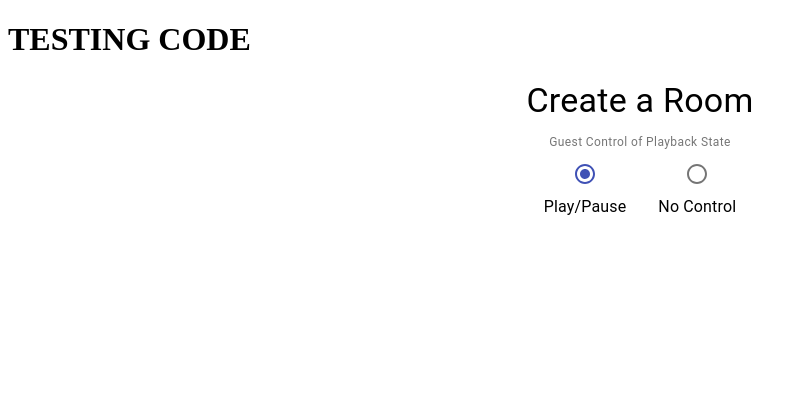
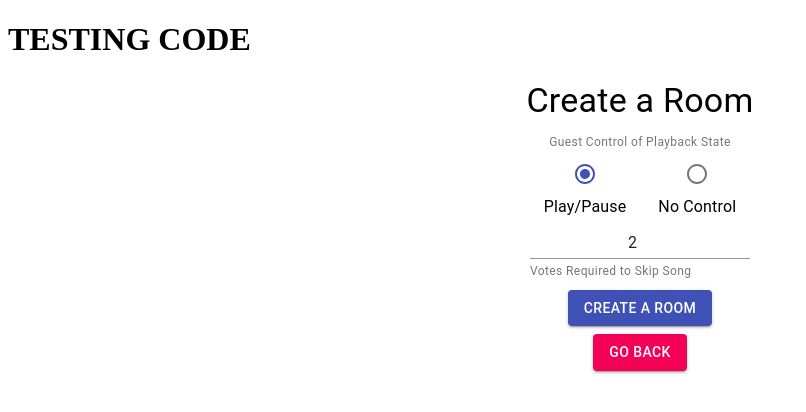
Before and after one commit to NikolaTosic-sudo/react-django_app, a React app in the folder partyControl/frontend/: page /create in a window 1280 px wide. Shown: the top 412 px of the page, without its empty margins (0-806 px from the left). Built offline with nearby package versions, Linux system fonts and the light colour scheme; the HTML template or start-up script is replaced by a standard one.

Commit message:
Update CreateRoomPage.js
Adding Buttons for creating a room and going to home page + voting to skip a song, for now only styling part of it, no logic

```diff
--- a/partyControl/frontend/src/components/CreateRoomPage.js
+++ b/partyControl/frontend/src/components/CreateRoomPage.js
@@ -17,6 +17,10 @@ class CreateRoomPage extends Component {
     }
 
     render(){
+
+        const defaultVotes = 2
+
+
         return (
             <Grid container spacing={1}>
 
@@ -50,6 +54,35 @@ class CreateRoomPage extends Component {
                     </FormControl>
                 </Grid>
 
+                <Grid item xs={12} align="center">
+                    <FormControl>
+                        <TextField
+                            required={true}
+                            type="number"
+                            defaultValue={defaultVotes}
+                            inputProps={{
+                                min: 1,
+                                style: {
+                                    textAlign: "center"
+                                }
+                            }}
+                        />
+                        <FormHelperText>
+                            <div>
+                                Votes Required to Skip Song
+                            </div>
+                        </FormHelperText>
+                    </FormControl>
+                </Grid>
+
+                <Grid item xs={12} align="center">
+                    <Button color="primary" variant="contained">Create A Room</Button>
+                </Grid>
+
+                <Grid item xs={12} align="center">
+                    <Button color="secondary" variant="contained" to="/" component={Link}>Go Back</Button>
+                </Grid>
+
             </Grid>
         )
     }
```
